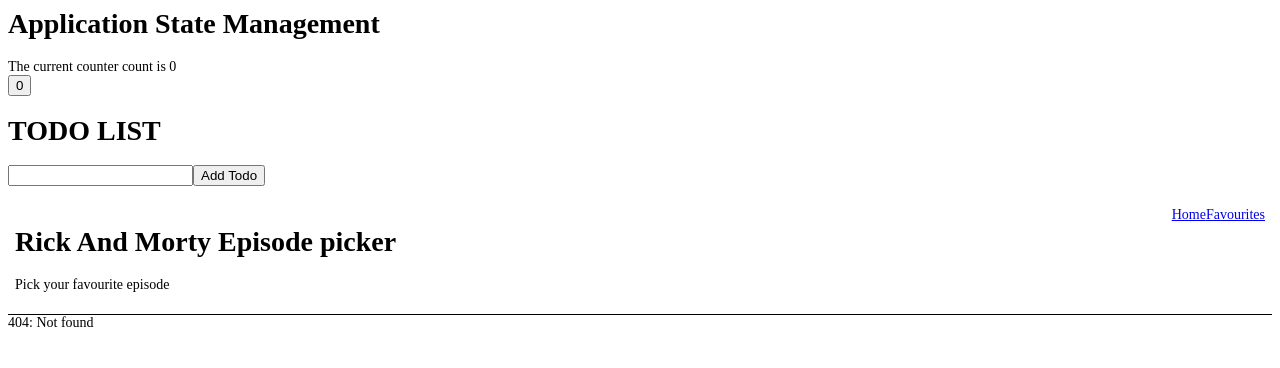
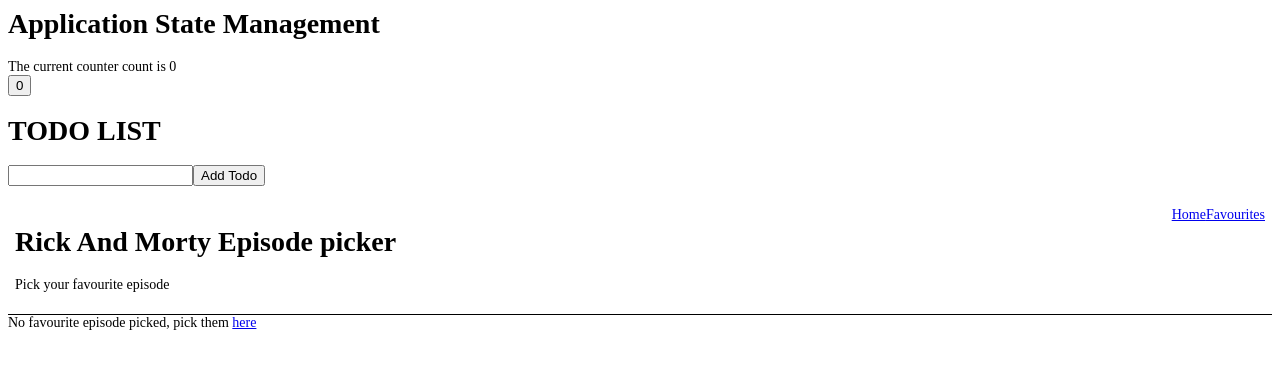
Before and after one commit to machariamarigi/react-plgnd, a React (Vite) app: page /favourites in a window 1280 px wide. Before the commit this address had no page. Shown: the top 368 px of the page. Built offline with nearby package versions, Linux system fonts and the light colour scheme.

Commit message:
EpisodePicker: add favourites page

```diff
--- a/src/Episode-Picker/App.tsx
+++ b/src/Episode-Picker/App.tsx
@@ -16,7 +16,7 @@
                 </div>
 
                 <div>
-                    <Link to="/home">Home</Link>
+                    <Link to="/">Home</Link>
                     <Link to="/favourites">Favourites</Link>
                 </div>
             </header>
--- a/src/Episode-Picker/index.scss
+++ b/src/Episode-Picker/index.scss
@@ -11,6 +11,7 @@
 .episode-card {
     padding: .5rem;
     box-shadow: 0 4px 8px 0 rgba(0,0,0,0.2);
+    margin: .5em;
 }
 
 .header {
--- a/src/Episode-Picker/index.tsx
+++ b/src/Episode-Picker/index.tsx
@@ -6,6 +6,7 @@
 import { StoreProvider } from './Store';
 import App from './App';
 import HomePage from './pages/HomePage';
+import FavouritesPage from './pages/FavouritesPage';
 
 const RouterPage = (props: { pageComponent: JSX.Element } & RouteComponentProps) => props.pageComponent
 
@@ -15,6 +16,7 @@
             <Router>
                 <App path="/">
                     <RouterPage pageComponent={<HomePage />} path="/"></RouterPage>
+                    <RouterPage pageComponent={<FavouritesPage />} path="/favourites"></RouterPage>
                     <RouterPage pageComponent={<div>404: Not found</div>} default></RouterPage>
                 </App>
             </Router>
--- /dev/null
+++ b/src/Episode-Picker/pages/FavouritesPage.tsx
@@ -0,0 +1,33 @@
+import React, { lazy, useContext, Suspense, Fragment } from 'react'
+
+import { Store } from '../Store'
+import { IState } from '../intefaces'
+import { ToggleFavouriteEpisode } from '../actions'
+import { Link } from '@reach/router'
+
+const EpisodeList = lazy(() => import('../components/EpisodeList'))
+
+export default function FavouritesPage() {
+    const { state, dispatch } : {state: IState, dispatch: any} = useContext(Store)
+
+    return (
+        <Fragment>
+            <Suspense fallback={<div>loading...</div>}>
+                {state.favourites.length === 0 ?
+                    <div>
+                        No favourite episode picked, pick them <Link to="/">here</Link>
+                    </div>
+                    :
+                    <EpisodeList
+                        episodes={state.favourites}
+                        favourites={state.favourites}
+                        toggleFavouriteEpisode={ToggleFavouriteEpisode}
+                        dispatch={dispatch}
+                    />
+                }
+
+            </Suspense>
+        </Fragment>
+
+    )
+}
```
